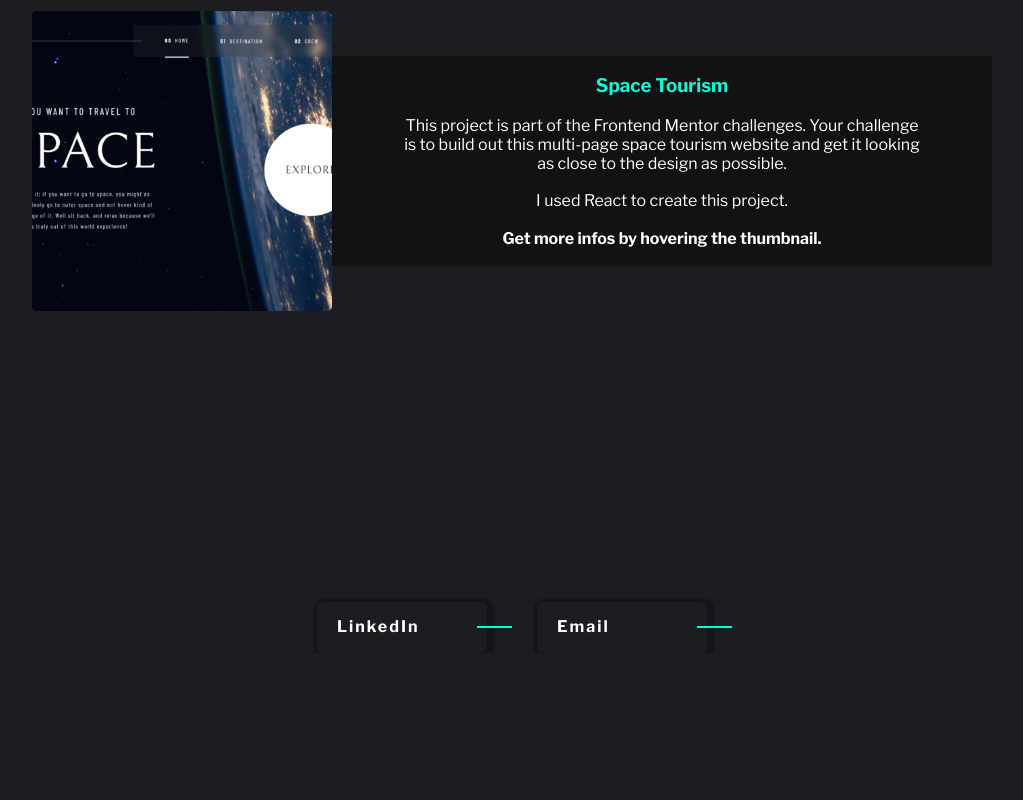
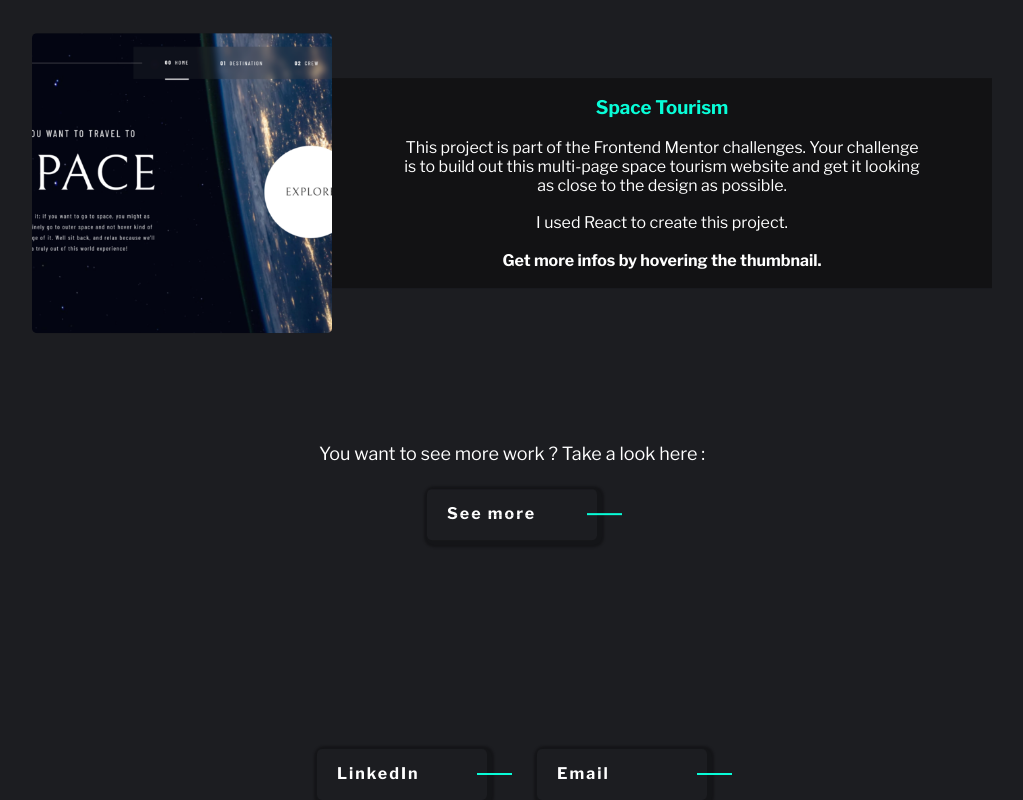
Before and after one commit to Tim-jn/Portfolio, a React (Create React App) app: page / in a window 1280 px wide. Shown: the part 4092-4892 px from the top of the page, without its empty margins (128-1151 px from the left). Before the commit the page ends 4745 px from the top, so only its background shows below. Built offline with nearby package versions, Linux system fonts and the light colour scheme.

Commit message:
updated work gallery

```diff
--- a/src/Components/WorkGallery/WorkGallery.scss
+++ b/src/Components/WorkGallery/WorkGallery.scss
@@ -112,3 +112,16 @@
 .more-infos {
     font-weight: 700;
 }
+
+.more-work {
+    display: flex;
+    flex-direction: column;
+    color: $primary-font-color;
+    align-items: center;
+    margin-top: 50px;
+}
+
+.more-work-text {
+    margin-bottom: 25px;
+    font-size: $p-size;
+}
--- a/src/Components/WorkGallery/WorkGallery.tsx
+++ b/src/Components/WorkGallery/WorkGallery.tsx
@@ -11,7 +11,7 @@ export default function WorkGallery() {
       name: 'Freelance WordPress project',
       image: Jeanmartth,
       live: 'https://jeanmartth.be',
-      source: "",
+      source: '',
       description:
         'This project is a website for a heating company. It was built to develop my wordpress skills.',
       languages: 'WordPress',
@@ -121,6 +121,17 @@ export default function WorkGallery() {
           </div>
         )
       })}
+      <div className="more-work">
+        <div className="more-work-text">
+          You want to see more work ? Take a look here :
+        </div>
+        <Button
+          className="button more-work-button"
+          href="https://github.com/Tim-jn"
+          text="
+          See more"
+        />
+      </div>
     </div>
   )
 }
```
Also changed, not shown: src/App.scss (+3 -1 lines).
